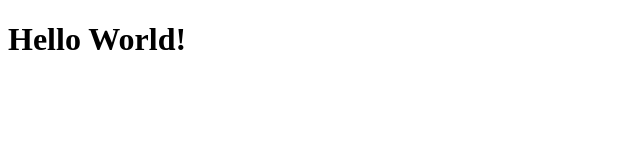
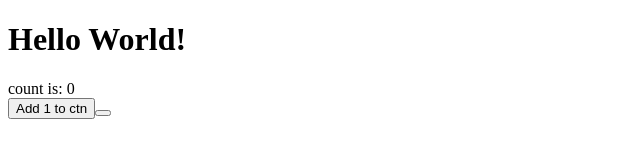
Before and after one commit to E-A-N/electronTest, an Electron app: page index.html in a window 800 px wide. Shown: the whole page, without its empty margins (0-640 px from the left). Drawn offline with Linux system fonts and the light colour scheme.

Commit message:
made a point adder button, still experimenting with Electron frontend

```diff
--- a/index.html
+++ b/index.html
@@ -10,5 +10,18 @@
         <!-- We are using node <script>document.write(process.versions.node)</script>,
         Chrome <script>document.write(process.versions.chrome)</script>,
         and Electron <script>document.write(process.versions.electron)</script>. -->
+        <div>
+            <span> count is: </span>
+            <span id="countText">0</span>
+        <div>
+        <script>
+            const adder = (amount = 1) => {
+                var cnt = document.getElementById("countText");
+                cnt.innerHTML = JSON.parse(cnt.innerHTML) + amount;
+                console.log(cnt.innerHTML);
+            }
+
+        </script>
+        <button onclick="adder()"> Add 1 to ctn <button>
     </body>
 </html>
```
